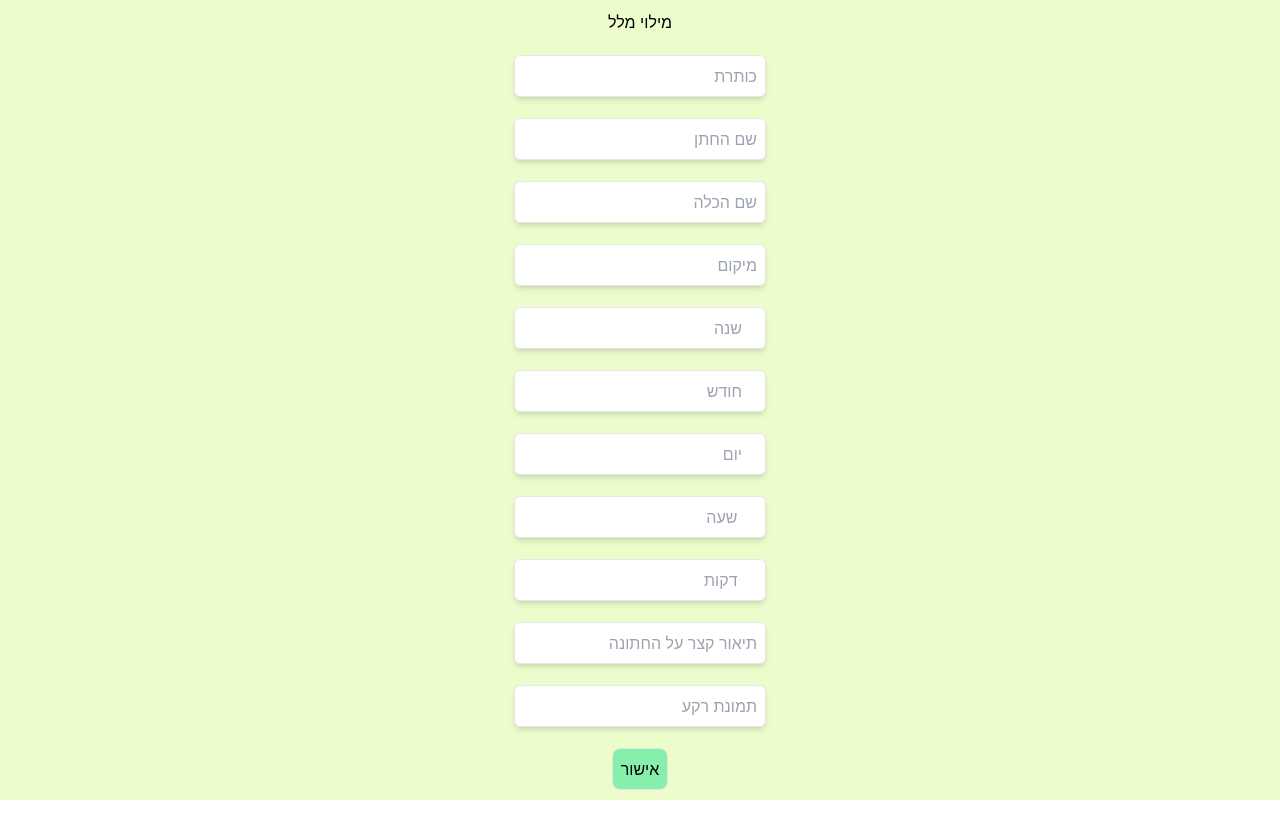
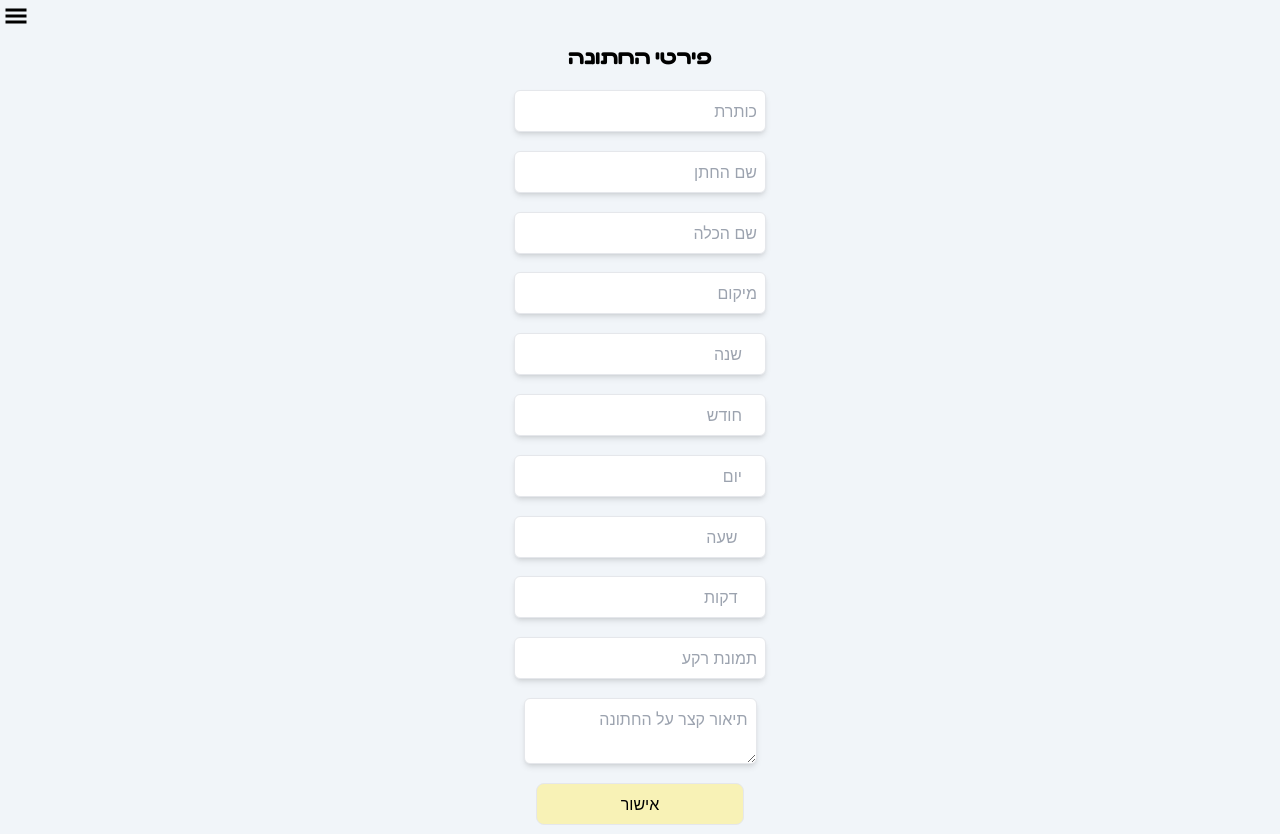
Before and after one commit to neriyaMalachi/RSVPs, a Next.js app: page /Admin/ControlerToGuests in a window 1280 px wide. Before the commit the page ends 800 px from the top, so only its background shows below. Built offline with nearby package versions, Linux system fonts and the light colour scheme.

Commit message:
feat
end the admin contrler and nav bar for them and start the get guests file for admin

```diff
--- a/app/(client)/Admin/AllGuests/page.tsx
+++ b/app/(client)/Admin/AllGuests/page.tsx
@@ -1,9 +1,31 @@
-import React from 'react'
+"use client";
+import NavBarAdmin from "@/pages/components/NavBarAdmin";
+import axios from "axios";
+import React, { useEffect, useState } from "react";
 
-const page = () => {
+const Page = () => {
+  const [guests, setGuests] = useState();
+useEffect(()=>{
+
+  axios.get('/api/guests').then(function(results){{
+    console.log(results.data);
+    setGuests(results.data)
+
+  }}).catch(function(error){
+    console.log(error);
+
+  })
+},[])
   return (
-    <div>page</div>
-  )
-}
+    <div>
+      <NavBarAdmin />
+      <div className="AllGuests">
+       {/* { guests.array.forEach((item:any) => {
+        <p>{item}</p>
+       })} */}
+      </div>
+    </div>
+  );
+};
 
-export default page
+export default Page;
--- a/app/(client)/Admin/ControlerToGuests/page.tsx
+++ b/app/(client)/Admin/ControlerToGuests/page.tsx
@@ -1,4 +1,5 @@
 "use client";
+import NavBarAdmin from "@/pages/components/NavBarAdmin";
 import axios from "axios";
 import React, { useState } from "react";
 
@@ -16,6 +17,7 @@ const Page = () => {
     Description: "",
     img: "",
   });
+
   const handleChange = (
     e: React.ChangeEvent<HTMLInputElement | HTMLTextAreaElement>
   ) => {
@@ -35,10 +37,14 @@ const Page = () => {
         console.log(error);
       });
   };
+
   return (
+    <div className="bg-slate-100">
+    <NavBarAdmin/>
       <form onSubmit={handelSubmit}>
-      <div className="bg-lime-100 w-full h-[100vh] flex flex-col justify-around items-center text-right">
-        <h1>מילוי מלל</h1>
+
+        <div className=" w-full h-[100vh] flex flex-col justify-around items-center text-right">
+          <h1 className="font-Bold_Text text-xl">פירטי החתונה</h1>
           <input
             className="text-right border shadow-md p-2  rounded-md"
             type="text"
@@ -70,7 +76,7 @@ const Page = () => {
           <input
             className="text-right border shadow-md p-2  rounded-md"
             type="number"
-          name="year"
+            name="Year"
             placeholder="שנה"
             onChange={handleChange}
           />{" "}
@@ -104,23 +110,26 @@ const Page = () => {
           />
           <input
             className="text-right border shadow-md p-2  rounded-md"
-          name="Description"
-          type="text"
-          placeholder=" תיאור קצר על החתונה"
-          onChange={handleChange}
-        />
-        <input
-          className="text-right border shadow-md p-2  rounded-md"
             type="url"
             name="img"
             placeholder=" תמונת רקע"
             onChange={handleChange}
           />
-        <button type="submit" className="border p-2 rounded-lg bg-green-300">
+          <textarea
+            className="text-right border shadow-md p-2  rounded-md"
+            name="Description"
+            placeholder=" תיאור קצר על החתונה"
+            onChange={handleChange}
+          />
+          <button
+            type="submit"
+            className="border p-2 rounded-lg bg-yellow-200/60 w-52"
+          >
             אישור
           </button>
         </div>
       </form>
+    </div>
   );
 };
 
--- a/app/(server)/api/DitelsOfThePage/route.ts
+++ b/app/(server)/api/DitelsOfThePage/route.ts
@@ -5,10 +5,9 @@ import DetelsOfThePageSchema from "@/app/(server)/models/DitelsOfThePage";
 export async function PUT(req: NextRequest) {
   const id = "66b91c2fbc80906306b21597";
   const data = await req.json();
+
   try {
     await dbConnect();
-    console.log("in server fff");
-
     const NewDetels = await DetelsOfThePageSchema.updateOne(
       { _id: id },
       {
@@ -35,6 +34,7 @@ export async function PUT(req: NextRequest) {
   } catch (error: any) {
     return NextResponse.json({ message: error.message, status: 400 });
   }
+
 }
 export async function GET(req: NextRequest, res: NextResponse) {
   const id = "66b91c2fbc80906306b21597";
@@ -63,8 +63,6 @@ export async function POST(req: NextRequest) {
   try {
     // Parse request body
     const data = await req.json();
-    console.log("jjjjjj",data);
-
     // Connect to the database
     await dbConnect();
 
--- a/app/(server)/api/guests/route.ts
+++ b/app/(server)/api/guests/route.ts
@@ -7,8 +7,9 @@ dbConnect();
 
 export async function GET(req: NextRequest, res: NextResponse) {
   try {
-    const guests = await Guest.find({});
-    return NextResponse.json({ success: true, data: guests });
+
+    const guests = await Guest.find();
+    return NextResponse.json({ success: true,  guests });
   } catch (error) {
     return NextResponse.json({ success: false, status: 400 });
   }
--- a/app/page.tsx
+++ b/app/page.tsx
@@ -39,7 +39,7 @@ export default function Home() {
   return (
     <div className=" HomeFile  text-white  h-[100vh] flex flex-col justify-around items-center ">
       <header className=" h-[20%] flex flex-col items-center justify-evenly ">
-        <h1 className="font-Regular_Text text-xl">ברוכים הבאים לחתונת השנה</h1>
+        <h1 className="font-Regular_Text text-xl">{detels?.Title}</h1>
         <h2 className="text-3xl font-Bold_Text ">
           {detels?.BrideName} & {detels?.GroomName}
         </h2>
--- /dev/null
+++ b/pages/components/NavBarAdmin.tsx
@@ -0,0 +1,26 @@
+'use client'
+import React, { useState } from "react";
+import { GiHamburgerMenu } from "react-icons/gi";
+
+const NavBarAdmin = () => {
+  const [isOpen, setIsOpen] = useState(false);
+
+  return (
+    <div className="NavBar">
+    <button onClick={() => setIsOpen(!isOpen)} className="p-1">
+      <GiHamburgerMenu size={24} />
+    </button>
+      {isOpen ? (
+        <div className="absolute flex flex-col text-center p-1 font-Regular_Text">
+          <a href="/Admin/AllGuests">אורחים</a>
+          <a href="/Admin/ControlerToGuests">פרטי חתונה</a>
+          <a href="">אחר</a>
+        </div>
+      ) : (
+        <></>
+      )}
+  </div>
+  )
+}
+
+export default NavBarAdmin
```
Lines whose indentation alone changed are shown as unchanged.
